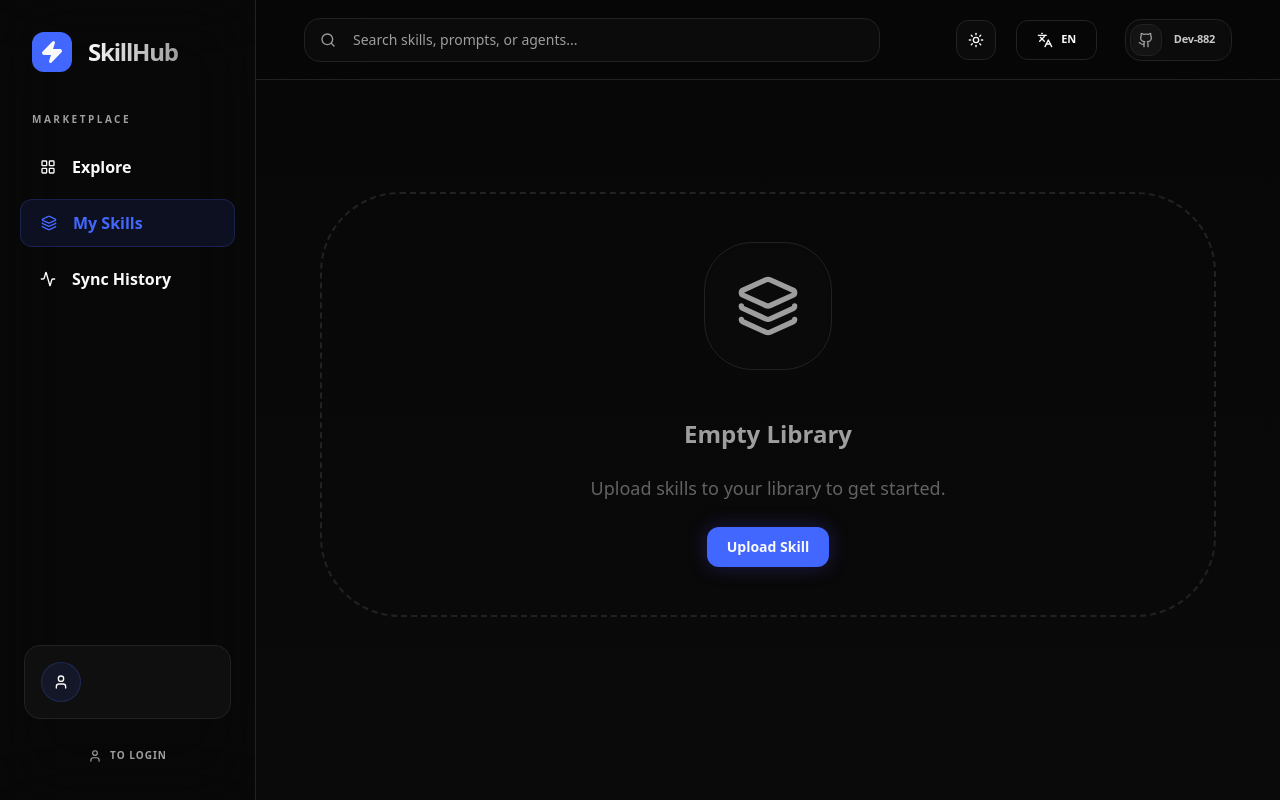
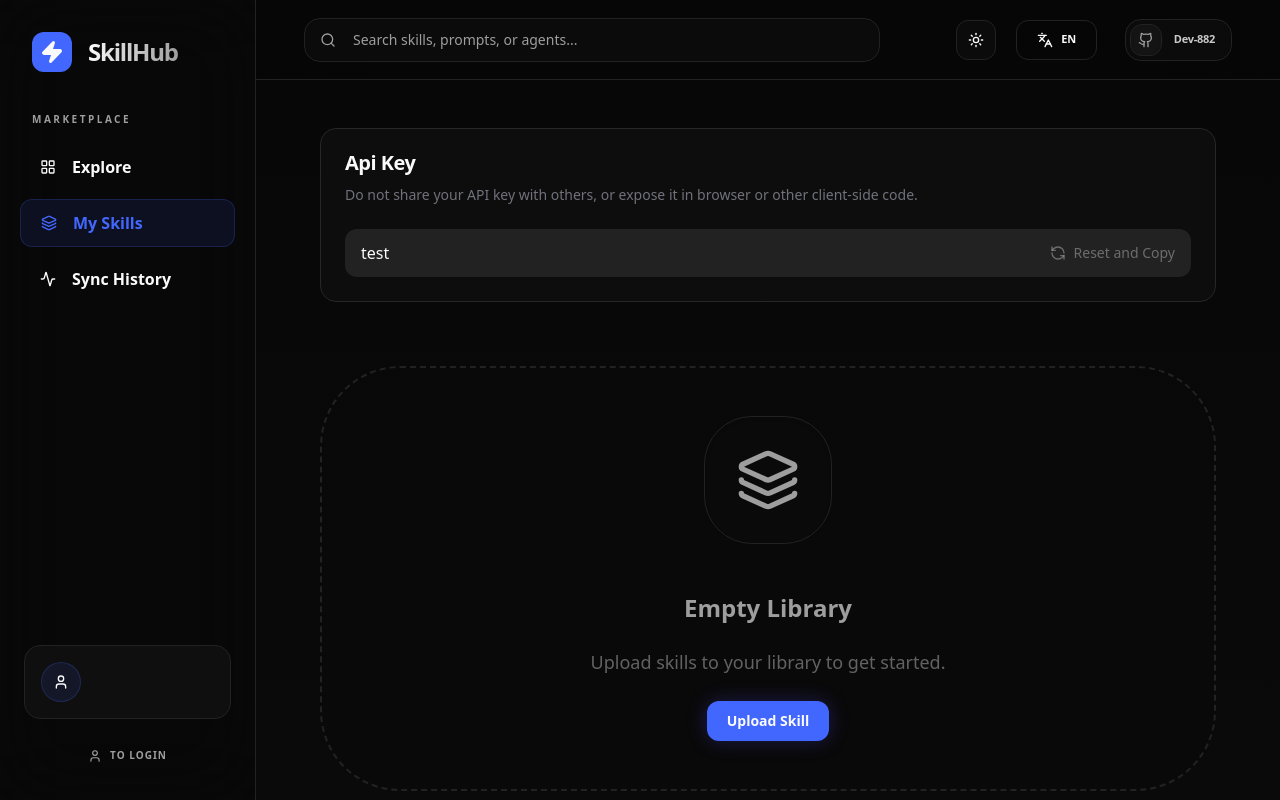
Before and after one commit to songyipan/skills-web, a Next.js app in the folder apps/web/: page /my in a window 1280 px wide. Built offline with nearby package versions, Linux system fonts and the light colour scheme; no server answers.

Commit message:
feat(apiKey): 添加API密钥管理和更新功能
添加UpdateApiKeyDto类型和更新API密钥的repository及service方法
在登录成功后自动为用户生成API密钥
在个人页面添加API密钥管理卡片
更新多语言文案，添加安全提示和刷新按钮

```diff
--- a/apps/web/app/(main)/my/page.tsx
+++ b/apps/web/app/(main)/my/page.tsx
@@ -1,34 +1,50 @@
 "use client";
 
-import {  Button } from "@workspace/ui/components";
+import {
+  Button,
+  Card,
+  CardHeader,
+  CardTitle,
+  CardDescription,
+  CardContent,
+} from "@workspace/ui/components";
 import { useTranslation } from "@workspace/ui/hooks";
 import { Layers } from "lucide-react";
 import { useState } from "react";
 import { UploadSkills } from "./components/upload-skills";
 import * as z from "zod";
 import { skillSchema } from "@/modules/skills/skills.schema";
-
-import { createSkill } from "@/app/actions/skills";
+import { RefreshCcw } from "lucide-react";
 
 export default function MyPage() {
   const [isUpload, setIsUpload] = useState(false);
 
   const { t } = useTranslation();
 
-  const handleSubmit = async (data: z.infer<typeof skillSchema>) => {
-    await createSkill({
-      name: data.name,
-      desc: data.desc,
-      githubUrl: data.githubUrl,
-      userId: "12",
-    });
-  };
+  const handleSubmit = async (data: z.infer<typeof skillSchema>) => {};
 
   return (
     <div className="p-6 lg:p-12 lg:px-16 max-w-[1600px] mx-auto space-y-12 lg:space-y-16 pb-40 lg:pb-0">
-      <div className="flex flex-col lg:flex-row lg:items-end justify-between gap-6">
-
-
+      <div className="flex flex-row">
+        <Card className=" w-full flex-row ">
+          <CardHeader>
+            <CardTitle>Api Key</CardTitle>
+            <CardDescription className=" mt-1.5 ">
+              {t("library.desc")}
+            </CardDescription>
+          </CardHeader>
+          <CardContent className="">
+            <div className="bg-muted px-4 py-3 rounded-xl flex flex-row items-center justify-between">
+              <p>test</p>
+              <div className="  flex flex-row items-center justify-center gap-2">
+                <RefreshCcw className="  w-4 h-4 text-muted-foreground/60 cursor-pointer" />
+                <p className="  text-sm text-muted-foreground/60 cursor-pointer">
+                  {t("library.refresh")}
+                </p>
+              </div>
+            </div>
+          </CardContent>
+        </Card>
       </div>
 
       <div className=" l flex flex-col items-center justify-center border-2 border-dashed border-border rounded-[3rem] lg:rounded-[5rem] bg-card/10 p-12 text-center">
--- a/apps/web/app/login/page.tsx
+++ b/apps/web/app/login/page.tsx
@@ -5,6 +5,8 @@ import { useSession, signIn } from "next-auth/react";
 import { useRouter } from "next/navigation";
 import { createUserAction } from "@/app/actions/user";
 import { useCallback, useEffect, useState } from "react";
+import { createApiKeyService } from "@/modules/apiKey/apiKey.service";
+import { genApiKey } from "@/lib/utils/genApiKey";
 
 export default function Login() {
   const { data: session } = useSession();
@@ -12,16 +14,28 @@ export default function Login() {
   const [isAuthorized, setIsAuthorized] = useState(false);
   const router = useRouter();
 
-
-  const onLoginSuccess = useCallback( async () => {
-    if (session) {
-      setIsAuthorized(true);
-      const res = await createUserAction({ username: session.user?.name || "", image: session.user?.image || "", email: session.user?.email || undefined });
-      console.log("=== 创建用户结果 ===", res);
-      router.push("/");
+  const onLoginSuccess = useCallback(async () => {
+    try {
+      if (session) {
+        setIsAuthorized(true);
+        const res = await createUserAction({
+          username: session.user?.name || "",
+          image: session.user?.image || "",
+          email: session.user?.email || undefined,
+        });
+        console.log("=== 登录结果 ===", res);
+        // 2. 创建 apiKey
+        await createApiKeyService({
+          userId: res.id,
+          expiresAt: new Date(Date.now() + 1000 * 60 * 60 * 24 * 30),
+          apiKey: genApiKey(),
+        });
+        router.push("/");
+      }
+    } catch (error) {
+      console.log("=== 登录失败 ===", error);
     }
   }, [session, router]);
-
 
   useEffect(() => {
     onLoginSuccess();
@@ -32,7 +46,7 @@ export default function Login() {
     try {
       signIn("github");
     } catch (error) {
-      console.error(error);
+      console.log("=== 登录失败 ===", error);
       setIsConnecting(false);
     }
   };
--- a/apps/web/modules/apiKey/apiKey.repository.ts
+++ b/apps/web/modules/apiKey/apiKey.repository.ts
@@ -1,15 +1,42 @@
 import { prisma } from "@/lib/db";
 
+import { CreateApiKeyDto, UpdateApiKeyDto } from "./types/apiKey.dto";
 
-import { CreateApiKeyDto } from "./types/apiKey.dto";
-
-export const createApiKey = async ({ userId, expiresAt, apiKey }: CreateApiKeyDto) => {
-
-   prisma.apiKey.create({
+export const createApiKey = async ({
+  userId,
+  expiresAt,
+  apiKey,
+}: CreateApiKeyDto) => {
+  prisma.apiKey.create({
     data: {
       userId,
       apiKey: apiKey,
       expiresAt,
     },
-   })
-}
+  });
+};
+// 查询用户是否存在apiKey
+export const findApiKeyByUserId = async (userId: string) => {
+  return prisma.apiKey.findFirst({
+    where: {
+      userId,
+    },
+  });
+};
+
+// 更新apiKey
+export const updateApiKey = async ({
+  id,
+  expiresAt,
+  apiKey,
+}: UpdateApiKeyDto) => {
+  prisma.apiKey.update({
+    where: {
+      id,
+    },
+    data: {
+      expiresAt,
+      apiKey,
+    },
+  });
+};
--- a/apps/web/modules/apiKey/apiKey.service.ts
+++ b/apps/web/modules/apiKey/apiKey.service.ts
@@ -1,14 +1,31 @@
-import { createApiKey } from "./apiKey.repository";
-import { CreateApiKeyDto } from "./types/apiKey.dto";
+"use server";
+import { createApiKey, updateApiKey } from "./apiKey.repository";
+import { CreateApiKeyDto, UpdateApiKeyDto } from "./types/apiKey.dto";
 import { createApiKeySchema } from "./apiKey.scheme";
 
-export const createApiKeyService = async ({ userId, expiresAt, apiKey }: CreateApiKeyDto) => {
-
+export const createApiKeyService = async ({
+  userId,
+  expiresAt,
+  apiKey,
+}: CreateApiKeyDto) => {
   // 1. 先用 Zod 做校验（只校验 schema 中关心的字段）
   const result = createApiKeySchema.safeParse({ userId, expiresAt, apiKey });
   if (!result.success) {
     throw new Error(result.error.message);
   }
 
-  await createApiKey({ userId, expiresAt, apiKey });
-}
+  return createApiKey({ userId, expiresAt, apiKey });
+};
+
+// 更新apiKey
+export const updateApiKeyService = async ({
+  id,
+  expiresAt,
+  apiKey,
+}: UpdateApiKeyDto) => {
+  try {
+    await updateApiKey({ id, expiresAt, apiKey });
+  } catch (error) {
+    throw new Error("Update apiKey failed");
+  }
+};
--- a/apps/web/scripts/create-module.ts
+++ b/apps/web/scripts/create-module.ts
@@ -77,7 +77,10 @@ export const create${pascalName}Service = async (data: Create${pascalName}Dto) =
   // 写入文件
   await writeFile(path.join(typesDir, `${name}.dto.ts`), dtoContent);
   await writeFile(path.join(baseDir, `${name}.scheme.ts`), schemeContent);
-  await writeFile(path.join(baseDir, `${name}.repository.ts`), repositoryContent);
+  await writeFile(
+    path.join(baseDir, `${name}.repository.ts`),
+    repositoryContent,
+  );
   await writeFile(path.join(baseDir, `${name}.service.ts`), serviceContent);
 
   console.log(`✅ 模块 "${name}" 创建成功！`);
@@ -94,4 +97,9 @@ const args = process.argv.slice(2);
 const nameIndex = args.indexOf("--name");
 const name = nameIndex !== -1 ? args[nameIndex + 1] : null;
 
-createModule(name);
+if (name) {
+  createModule(name);
+} else {
+  console.error("❌ 请提供模块名称，例如: pnpm mkmod --name user");
+  process.exit(1);
+}
--- a/packages/ui/src/messages/en.json
+++ b/packages/ui/src/messages/en.json
@@ -34,11 +34,13 @@
   },
   "library": {
     "title": "My Skills",
-    "desc": "Management console for your downloaded AI capabilities.",
+    "desc": "Do not share your API key with others, or expose it in browser or other client-side code.",
     "synced": "Skills",
     "emptyTitle": "Empty Library",
     "emptyDesc": "Upload skills to your library to get started.",
     "emptyBtn": "Upload Skill",
+    "refresh": "Reset and Copy",
+
     "addSkills": {
       "skillsName": "Skill Name",
       "skillsDesc": "Description",
--- a/packages/ui/src/messages/zh.json
+++ b/packages/ui/src/messages/zh.json
@@ -34,11 +34,12 @@
   },
   "library": {
     "title": "我的技能",
-    "desc": "已下载 AI 技能的管理控制台。",
+    "desc": "请勿与他人分享您的 API key，或在浏览器或其他客户端代码中暴露它",
     "synced": "SKILL",
     "emptyTitle": "仓库空空如也",
     "emptyDesc": "上传您的SKILL 到 SkillHub，使更多人发现。",
     "emptyBtn": "上传SKILL",
+    "refresh": "重置并复制",
     "addSkills": {
       "skillsName": "技能名称",
       "skillsDesc": "描述",
```
Also changed, not shown: apps/web/modules/apiKey/types/apiKey.dto.ts (+8 -1 lines).
